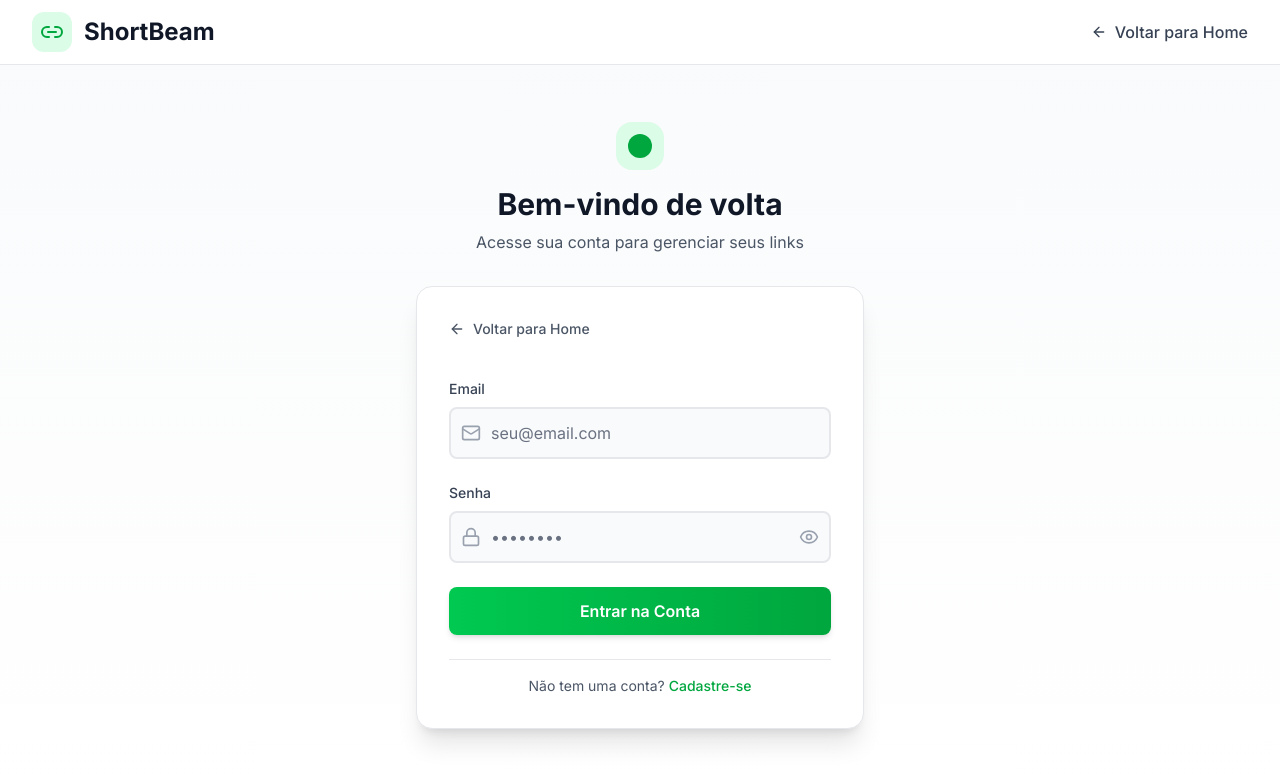
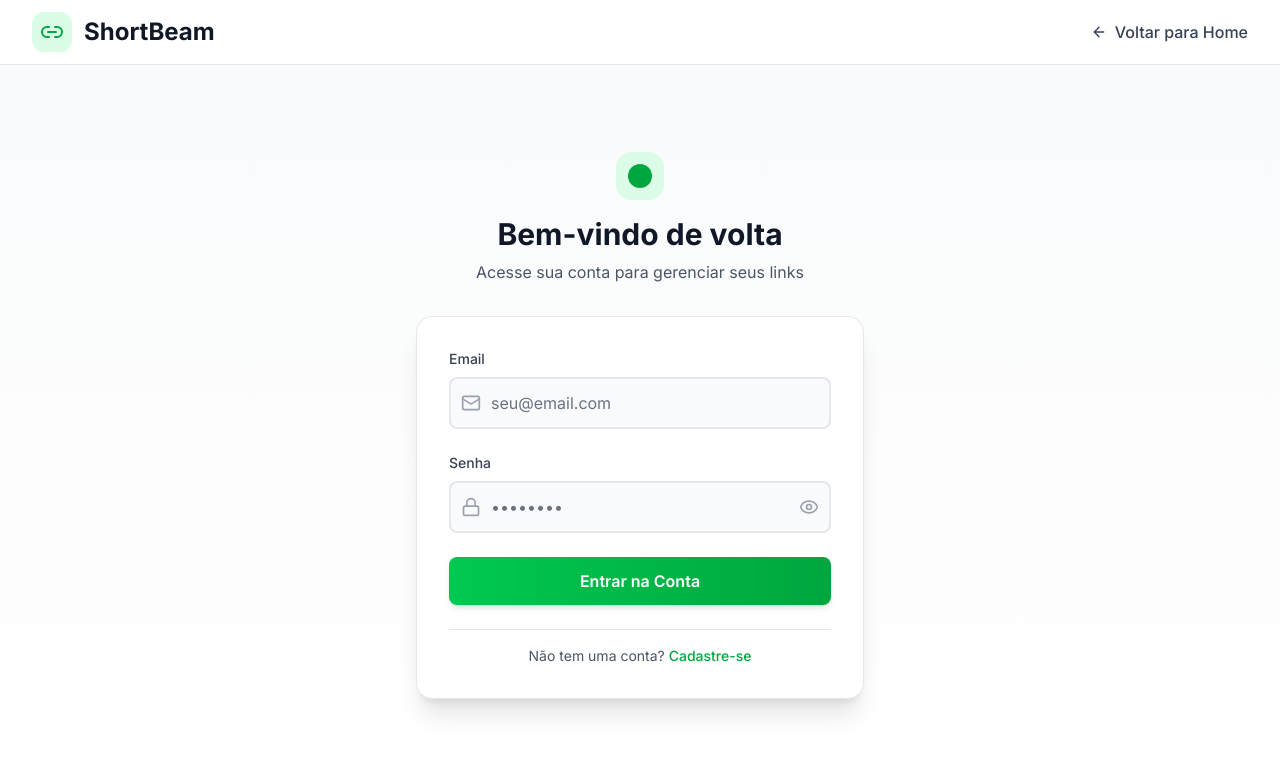
Before and after one commit to Leoarf/shortbeam, a Next.js app: page /login in a window 1280 px wide. Shown: the top 784 px of the page. Built offline with nearby package versions, Linux system fonts and the light colour scheme.

Commit message:
refactor: remove unnecessary link from LoginForm component

```diff
--- a/app/auth/LoginForm.tsx
+++ b/app/auth/LoginForm.tsx
@@ -2,7 +2,6 @@
 
 import { useState, useEffect } from 'react';
 import { useRouter, useSearchParams } from 'next/navigation';
-import { ArrowLeft } from 'lucide-react';
 import { EmailField } from './login/EmailField';
 import { PasswordField } from './login/PasswordField';
 import { AuthMessage } from './login/AuthMessage';
@@ -81,15 +80,6 @@ export function LoginForm() {
 
   return (
     <div className="bg-white rounded-2xl shadow-xl p-6 sm:p-8 border border-gray-200">
-      <div className="mb-6">
-        <button
-          onClick={() => router.push('/')}
-          className="inline-flex items-center gap-2 text-gray-600 hover:text-green-600 text-sm font-medium mb-4"
-        >
-          <ArrowLeft className="w-4 h-4" />
-          Voltar para Home
-        </button>
-      </div>
       <form onSubmit={handleSubmit} className="space-y-6">
         {successMessage && (
           <AuthMessage type="success" message={successMessage} />
```
